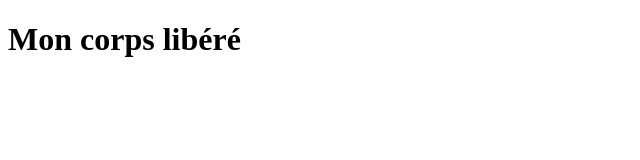
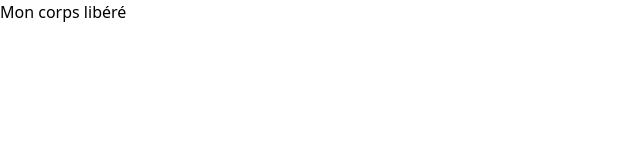
Before and after one commit to Lenasurlenet/mcl-v1, an Eleventy site: page index.html in a window 1280 px wide. Shown: the whole page, without its empty margins (0-640 px from the left). Built offline with nearby package versions, Linux system fonts and the light colour scheme; Eleventy itself is replaced by a stand-in of ours; files that its build step writes are made by us from their sources.

Commit message:
Add tailwindcss

```diff
--- a/index.html
+++ b/index.html
@@ -5,9 +5,9 @@
   <meta http-equiv="X-UA-Compatible" content="IE=edge">
   <meta name="viewport" content="width=device-width, initial-scale=1.0">
   <title>Mon corps libéré</title>
-  <link rel="stylesheet" href="style.css">
+  <link rel="stylesheet" href="/css/styles.css">
 </head>
 <body>
-  <h1>Mon corps libéré</h1>
+  <h1 class="">Mon corps libéré</h1>
 </body>
 </html>
--- a/package.json
+++ b/package.json
@@ -1,5 +1,6 @@
 {
   "devDependencies": {
-    "@11ty/eleventy": "github:11ty/eleventy"
+    "@11ty/eleventy": "github:11ty/eleventy",
+    "tailwindcss": "^3.1.3"
   }
 }
--- /dev/null
+++ b/tailwind.config.js
@@ -0,0 +1,8 @@
+/** @type {import('tailwindcss').Config} */
+module.exports = {
+  content: ["./_site/**/*.{html,js,njk}"],
+  theme: {
+    extend: {},
+  },
+  plugins: [],
+}
--- /dev/null
+++ b/tailwind.css
@@ -0,0 +1,3 @@
+@tailwind base;
+@tailwind components;
+@tailwind utilities;
```
Also changed, not shown: 3 other files.
